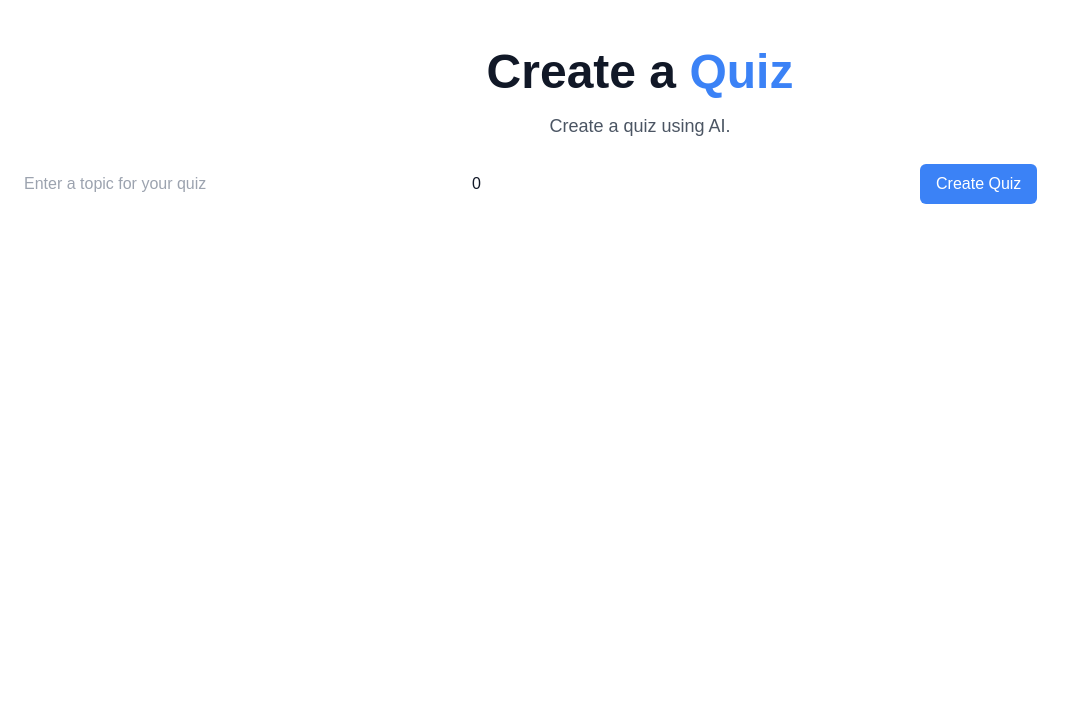
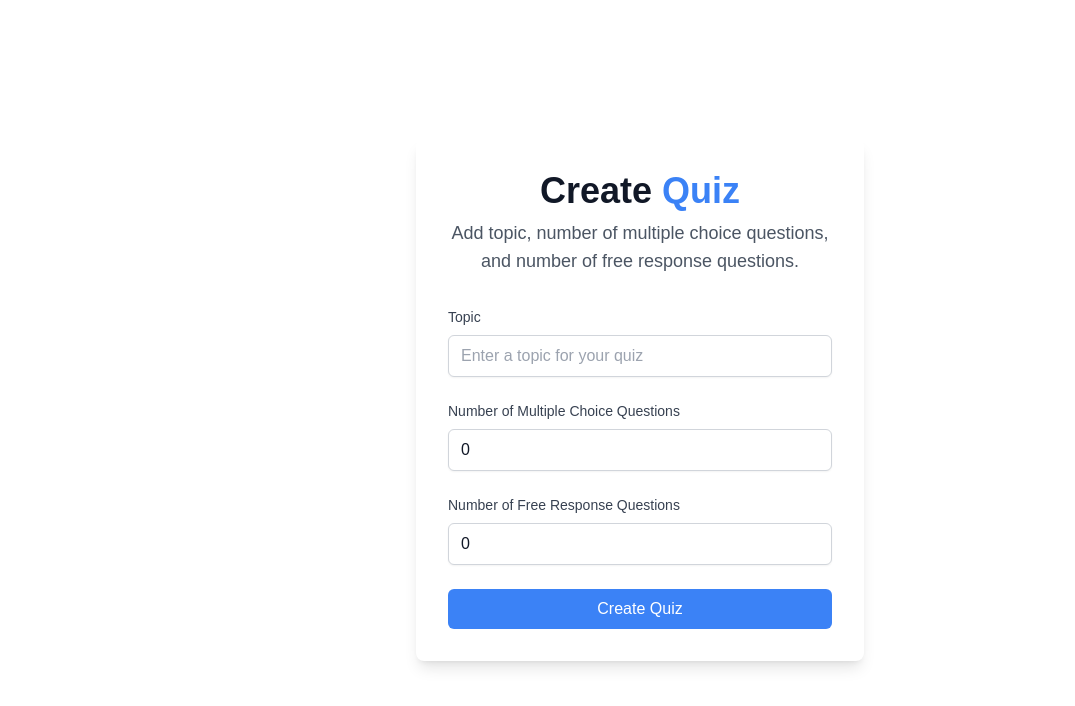
Before and after one commit to cambriz902/quiz-app-prototype, a Next.js app: page /quizzes/create in a window 1280 px wide. Shown: the top 706 px of the page, without its empty margins (0-1075 px from the left). Built offline with nearby package versions, Linux system fonts and the light colour scheme.

Commit message:
added free response quiz question creation and RAG for checking answer

```diff
--- a/app/api/quizzes/[quiz_id]/questions/[question_id]/answer/route.ts
+++ b/app/api/quizzes/[quiz_id]/questions/[question_id]/answer/route.ts
@@ -17,6 +17,7 @@ export async function POST(
       select: {
         type: true,
         text: true,
+        referenceText: true,
         multipleChoiceOptions: {
           where: { isCorrect: true },
           select: { id: true },
@@ -61,7 +62,7 @@ export async function POST(
           body: JSON.stringify({
             userAnswer: selectedAnswer,
             questionText: question.text,
-            questionContext: selectedAnswer,
+            questionContext: question.referenceText,
           }),
         });
 
--- a/app/api/quizzes/create/route.ts
+++ b/app/api/quizzes/create/route.ts
@@ -4,14 +4,14 @@ import { OpenAIQuizResponseSchema, OpenAIQuizResponseFormat } from "@/lib/openai
 import { zodResponseFormat } from "openai/helpers/zod";
 import { createQuizFromOpenAI } from "@/lib/db/quizService";
 
+const openai = new OpenAI({ apiKey: process.env.OPENAI_API_KEY });
+
 export async function POST(req: NextRequest) {
-  const { topic, numQuestions } = await req.json();
-  try{
-    if (!topic || !numQuestions) {
+  const { topic, numMultipleChoiceQuestions, numFreeResponseQuestions } = await req.json();
+  try {
+    if (!topic || numMultipleChoiceQuestions === undefined || numFreeResponseQuestions === undefined) {
       return NextResponse.json({ error: "Missing required fields" }, { status: 400 });
     }
-
-    const openai = new OpenAI({ apiKey: process.env.OPENAI_API_KEY });
 
     const response = await openai.chat.completions.create({
       model: "gpt-4o-mini",
@@ -19,13 +19,45 @@ export async function POST(req: NextRequest) {
       messages: [
         {
           role: "system",
-          content: `You are an AI teacher creating a quiz. Create a quiz with ${numQuestions} multiple choice questions for the give topic ${topic}.`,
+          content: `You are an AI teacher creating a quiz. Create a quiz with ${numMultipleChoiceQuestions} multiple choice questions
+            and ${numFreeResponseQuestions} free response questions about ${topic}.
+
+            For each question, provide:
+            1. The question text
+            2. A reference text that serves two purposes:
+               - For multiple choice questions: Provides a detailed explanation of why the correct answer is right and why the other options are wrong
+               - For free response questions: Contains comprehensive reference information that will be used to evaluate student answers using RAG (Retrieval Augmented Generation)
+
+            For multiple choice questions:
+            - Provide exactly 4 options
+            - Ensure EXACTLY ONE option is marked as correct (isCorrect: true)
+            - Make distractors (wrong answers) plausible but clearly incorrect
+
+            Response format must match this schema:
+            {
+              "title": "Quiz title",
+              "description": "Brief description of the quiz",
+              "questions": [
+                {
+                  "type": "multiple_choice" | "free_response",
+                  "text": "Question text",
+                  "referenceText": "Detailed reference text for grading/explanation",
+                  "multipleChoiceOptions": [  // Only for multiple_choice type
+                    {
+                      "text": "Option text",
+                      "isCorrect": boolean
+                    }
+                  ]
+                }
+              ]
+            }`,
         },
         {
           role: "user",
           content: JSON.stringify({
             topic,
-            numQuestions,
+            numMultipleChoiceQuestions,
+            numFreeResponseQuestions,
           }),
         },
       ],
@@ -35,7 +67,6 @@ export async function POST(req: NextRequest) {
       throw new Error("Response content is null");
     }
     const parsedResponse: OpenAIQuizResponseFormat = JSON.parse(content);
-    console.log(response.choices[0].message.content);
     const quiz = await createQuizFromOpenAI(parsedResponse, 1);
     return NextResponse.json({ quizId: quiz.id });
   } catch (error) {
--- a/app/lib/db/quizService.ts
+++ b/app/lib/db/quizService.ts
@@ -1,9 +1,11 @@
 import { OpenAIQuizResponseFormat } from "@/lib/openaiTypes";
-import prisma from "@/lib/prisma";  // Assuming you have Prisma set up
+import prisma from "@/lib/prisma";
 
 export async function createQuizFromOpenAI(quizData: OpenAIQuizResponseFormat, userId: number) {
   try {
-    // Create the quiz and its related questions + choices in a transaction
+    /**
+     * TODO: Split question creation into multiple queries for large number of questions
+     * */
     const quiz = await prisma.$transaction(async (tx) => {
       // Create the quiz first
       const quiz = await tx.quiz.create({
@@ -16,9 +18,10 @@ export async function createQuizFromOpenAI(quizData: OpenAIQuizResponseFormat, u
             create: quizData.questions.map((question) => ({
               text: question.text,
               type: question.type,
-              // Create choices for each question
+              referenceText: question.referenceText,
+              // Create choices for each question if it's a multiple choice question
               multipleChoiceOptions: {
-                create: question.multipleChoiceOptions.map((choice) => ({
+                create: question.multipleChoiceOptions?.map((choice) => ({
                   value: choice.text,
                   isCorrect: choice.isCorrect,
                 })),
@@ -27,13 +30,9 @@ export async function createQuizFromOpenAI(quizData: OpenAIQuizResponseFormat, u
           },
         },
         // Include related data in the return value
-        include: {
-          questions: {
-            include: {
-              multipleChoiceOptions: true,
-            },
-          },
-        },
+        select: {
+          id: true,
+        }
       });
 
       return quiz;
--- a/app/lib/openaiTypes.ts
+++ b/app/lib/openaiTypes.ts
@@ -18,6 +18,7 @@ const MultipleChoiceOptionSchema = z.object({
 const QuestionSchema = z.object({
   type: z.enum(["multiple_choice", "free_response"]),
   text: z.string(),
+  referenceText: z.string(),
   multipleChoiceOptions: MultipleChoiceOptionSchema.array(),
 });
 
@@ -33,10 +34,11 @@ export interface OpenAIQuizResponseFormat {
   questions: {
     type: "multiple_choice" | "free_response";
     text: string;
+    referenceText: string;
     multipleChoiceOptions: {
       text: string;
       isCorrect: boolean;
 
-    }[];
+    }[] | null;
   }[];
 }
--- a/app/quizzes/create/page.tsx
+++ b/app/quizzes/create/page.tsx
@@ -2,17 +2,21 @@
 
 import React, { useState } from 'react';
 import { useRouter } from 'next/navigation';
+
 const Page = () => {
   const [topic, setTopic] = useState("");
-  const [numQuestions, setNumQuestions] = useState(0);
+  const [numMultipleChoiceQuestions, setNumMultipleChoiceQuestions] = useState(0);
+  const [numFreeResponseQuestions, setNumFreeResponseQuestions] = useState(0);
   const [isCreatingQuiz, setIsCreatingQuiz] = useState(false);
   const router = useRouter();
-  const handleCreateQuiz = async () => {
+
+  const handleCreateQuiz = async (event: React.FormEvent<HTMLFormElement>) => {
+    event.preventDefault();
     setIsCreatingQuiz(true);
     try {
       const response = await fetch("/api/quizzes/create", {
         method: "POST",
-        body: JSON.stringify({ topic, numQuestions }),
+        body: JSON.stringify({ topic, numMultipleChoiceQuestions, numFreeResponseQuestions }),
       });
       const data: { quizId: number } = await response.json();
       router.push(`/quizzes/${data.quizId}`);
@@ -22,35 +26,69 @@ const Page = () => {
       setIsCreatingQuiz(false);
     }
   }
+
   return (
-    <main className="container mx-auto px-6 py-12 bg-white">
-      <h1 className="text-4xl font-extrabold text-center text-gray-900 sm:text-5xl">
-        Create a <span className="text-blue-500">Quiz</span>
+    <main className="container mx-auto px-6 py-12 min-h-screen flex flex-col items-center justify-center">
+      <div className="w-full max-w-md bg-white rounded-lg shadow-lg p-8">
+        <h1 className="text-4xl font-extrabold text-center mb-2">
+          Create <span className="text-blue-500">Quiz</span>
         </h1>
-      <p className="text-lg text-gray-600 text-center max-w-3xl mx-auto mt-4">
-        Create a quiz using AI.
+        <p className="text-lg text-gray-600 text-center mb-8">
+          Add topic, number of multiple choice questions, and number of free response questions.
         </p>
+
+        <form onSubmit={handleCreateQuiz} className="space-y-6">
+          <div className="space-y-2">
+            <label htmlFor="topic" className="block text-sm font-medium text-gray-700">
+              Topic
+            </label>
             <input
               type="text"
               value={topic}
+              id="topic"
               placeholder="Enter a topic for your quiz"
-        className="w-full max-w-md mx-auto mt-8"
+              className="w-full px-3 py-2 border border-gray-300 rounded-md shadow-sm focus:outline-none focus:ring-2 focus:ring-blue-500 focus:border-blue-500"
               onChange={(e) => setTopic(e.target.value)}
             />
+          </div>
+
+          <div className="space-y-2">
+            <label htmlFor="numMultipleChoiceQuestions" className="block text-sm font-medium text-gray-700">
+              Number of Multiple Choice Questions
+            </label>
             <input
               type="number"
-        value={numQuestions}
+              value={numMultipleChoiceQuestions}
+              id="numMultipleChoiceQuestions"
               placeholder="Enter the number of multiple choice questions"
-        className="w-full max-w-md mx-auto mt-8"
-        onChange={(e) => setNumQuestions(Number(e.target.value))}
+              className="w-full px-3 py-2 border border-gray-300 rounded-md shadow-sm focus:outline-none focus:ring-2 focus:ring-blue-500 focus:border-blue-500"
+              onChange={(e) => setNumMultipleChoiceQuestions(Number(e.target.value))}
             />
+          </div>
+
+          <div className="space-y-2">
+            <label htmlFor="numFreeResponseQuestions" className="block text-sm font-medium text-gray-700">
+              Number of Free Response Questions
+            </label>
+            <input
+              type="number"
+              value={numFreeResponseQuestions}
+              id="numFreeResponseQuestions"
+              placeholder="Enter the number of free response questions"
+              className="w-full px-3 py-2 border border-gray-300 rounded-md shadow-sm focus:outline-none focus:ring-2 focus:ring-blue-500 focus:border-blue-500"
+              onChange={(e) => setNumFreeResponseQuestions(Number(e.target.value))}
+            />
+          </div>
+
           <button
-        className="bg-blue-500 text-white px-4 py-2 rounded-md"
-        onClick={handleCreateQuiz}
+            className="w-full bg-blue-500 text-white px-4 py-2 rounded-md hover:bg-blue-600 focus:outline-none focus:ring-2 focus:ring-blue-500 focus:ring-offset-2 transition-colors disabled:opacity-50 disabled:cursor-not-allowed"
+            type="submit"
             disabled={isCreatingQuiz}
           >
             {isCreatingQuiz ? "Creating Quiz..." : "Create Quiz"}
           </button>
+        </form>
+      </div>
     </main>
   )
 }
--- a/app/quizzes/page.tsx
+++ b/app/quizzes/page.tsx
@@ -1,7 +1,6 @@
 import { fetchQuizzes } from "@/lib/quiz";
 import QuizzesList from "./QuizzesList";
 import RedirectButton from "../components/RedirectButton";
-
 
 export default async function QuizzesPage() {
   const quizzes = await fetchQuizzes();
```
Also changed, not shown: 2 other files (tests, documents, lock files or other folders). Lines whose indentation alone changed are shown as unchanged.
